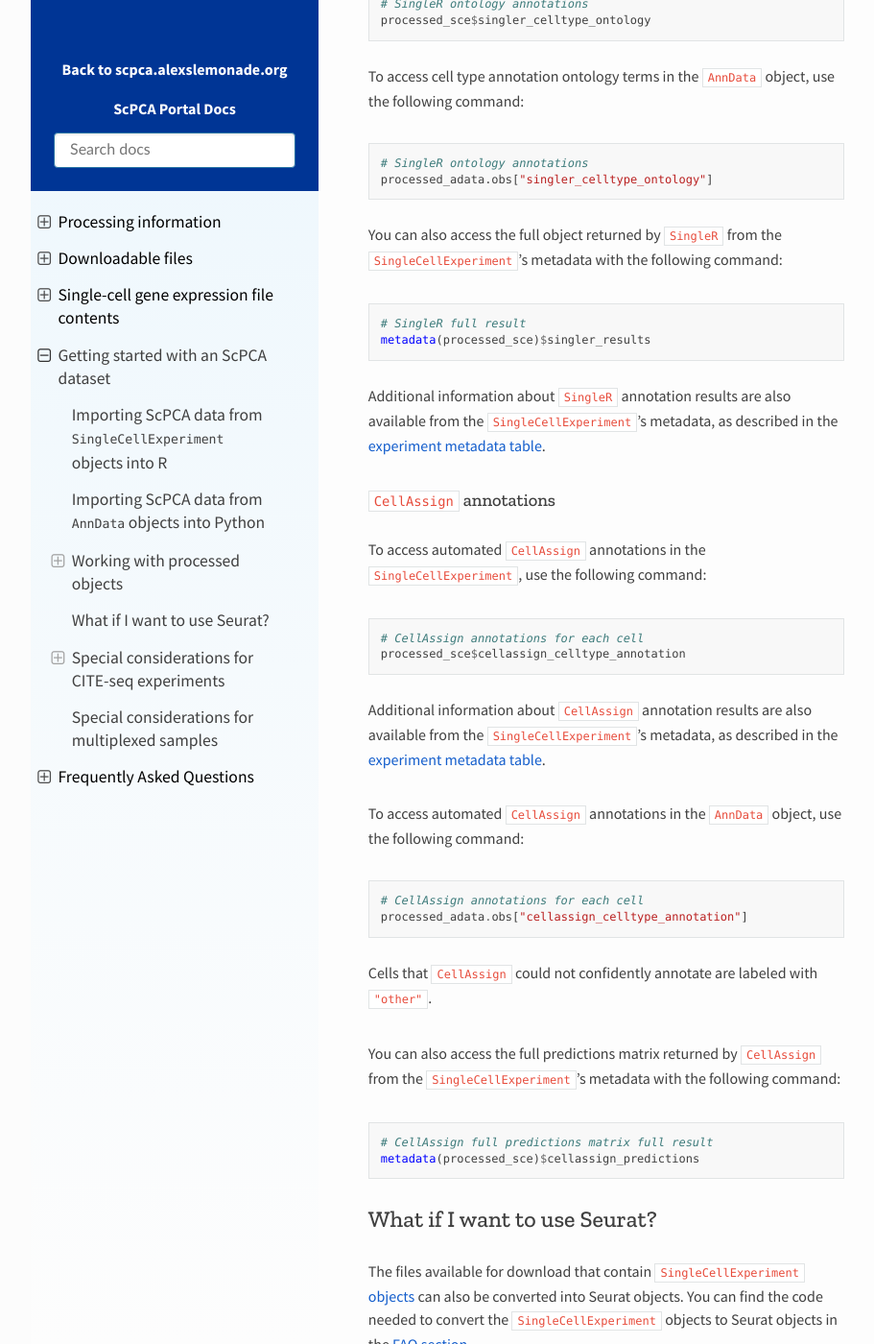
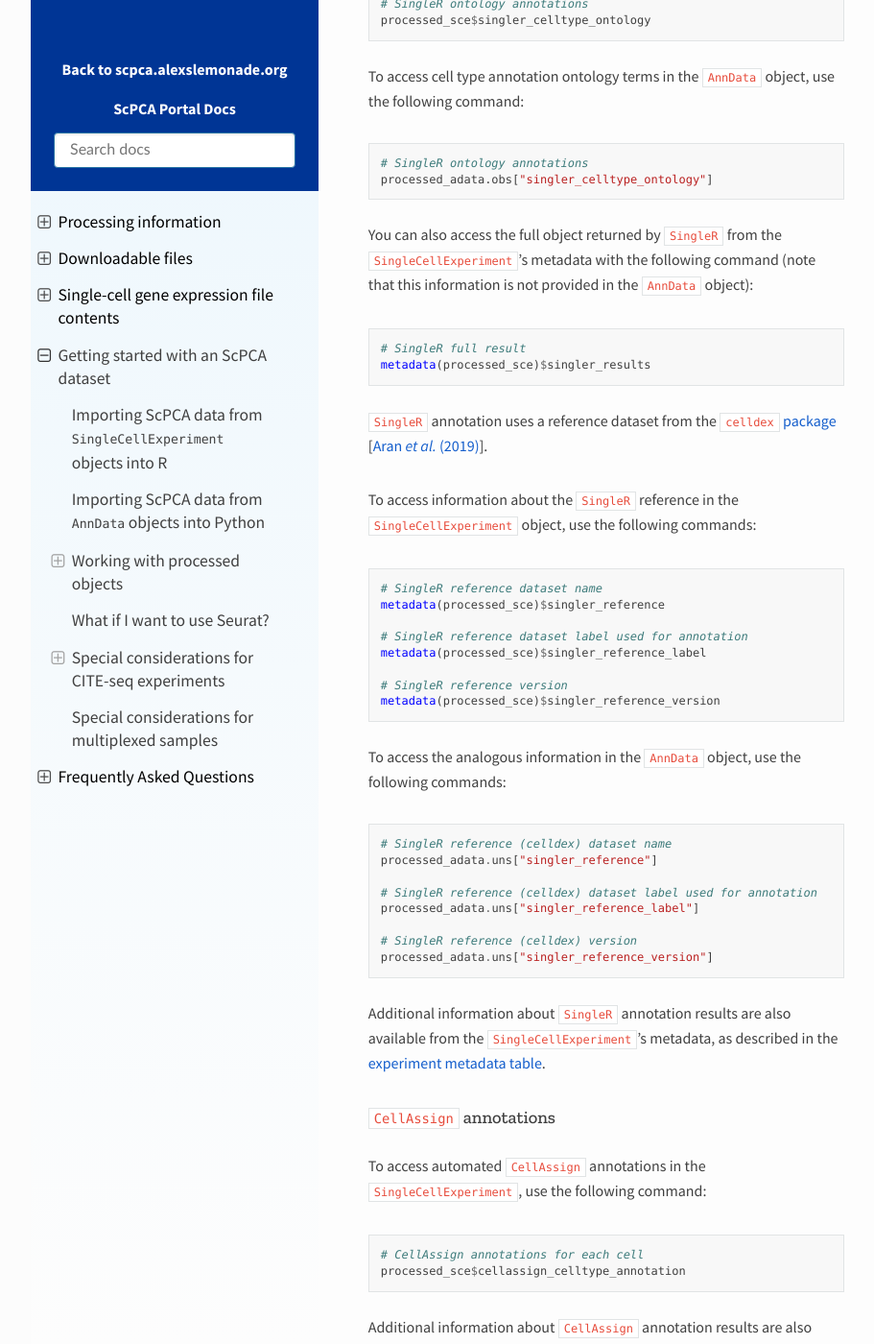
Before and after one commit to DongzeHE/scpca-docs, a Sphinx documentation site: the page built from docs/getting_started.md, in a window 1280 px wide and 1400 px high, scrolled down 8161 px. Shown: the whole window at 96% size, without its empty margins (158-1069 px from the left). Built offline with Sphinx 7.4.7 and the Read the Docs theme 2.0.0, drawn with Linux system fonts in a browser that asks for light colours; some of the changed text lies outside the part shown.

Commit message:
Add more about reference information, but left previous sentence to decide later which to use

````diff
--- a/docs/getting_started.md
+++ b/docs/getting_started.md
@@ -268,13 +268,44 @@
 ```
 
 
-You can also access the full object returned by `SingleR` from the `SingleCellExperiment`'s metadata with the following command:
+You can also access the full object returned by `SingleR` from the `SingleCellExperiment`'s metadata with the following command (note that this information is not provided in the `AnnData` object):
 
 ```r
 # SingleR full result
 metadata(processed_sce)$singler_results
 ```
 
+`SingleR` annotation uses a reference dataset from the [`celldex` package](https://bioconductor.org/packages/release/data/experiment/html/celldex.html) [[Aran _et al._ (2019)](https://doi.org/10.1038/s41590-018-0276-y)].
+
+To access information about the `SingleR` reference in the `SingleCellExperiment` object, use the following commands:
+
+
+```r
+# SingleR reference dataset name
+metadata(processed_sce)$singler_reference
+
+# SingleR reference dataset label used for annotation
+metadata(processed_sce)$singler_reference_label
+
+# SingleR reference version
+metadata(processed_sce)$singler_reference_version
+```
+
+To access the analogous information in the `AnnData` object, use the following commands:
+
+
+```python
+# SingleR reference (celldex) dataset name
+processed_adata.uns["singler_reference"]
+
+# SingleR reference (celldex) dataset label used for annotation
+processed_adata.uns["singler_reference_label"]
+
+# SingleR reference (celldex) version
+processed_adata.uns["singler_reference_version"]
+```
+
+<!-- TODO: this instead? -->
 Additional information about `SingleR` annotation results are also available from the `SingleCellExperiment`'s metadata, as described in the {ref}`experiment metadata table<sce_file_contents:SingleCellExperiment experiment metadata>`.
 
 
@@ -304,6 +335,34 @@
 # CellAssign full predictions matrix full result
 metadata(processed_sce)$cellassign_predictions
 ```
+
+
+`CellAssign` annotation uses a reference set of marker genes from the [PanglaoDB database](https://panglaodb.se/) [[Oscar Franzén _et al._ (2019)](https://doi.org/10.1093/database/baz046)], as compiled by the Data Lab for a given tissue group.
+
+To access information about the `CellAssign` reference in the `SingleCellExperiment` object, use the following commands:
+
+
+```r
+# CellAssign reference name as labeled by the Data Lab
+metadata(processed_sce)$cellassign_reference
+
+# CellAssign reference (PanglaoDB) version
+metadata(processed_sce)$cellassign_reference_version
+```
+
+To access the analogous information in the `AnnData` object, use the following commands:
+
+
+```python
+# CellAssign reference name as labeled by the Data Lab
+processed_adata.uns["cellassign_reference"]
+
+# CellAssign reference (PanglaoDB) version
+processed_adata.uns["cellassign_reference_version"]
+```
+
+<!-- TODO: this instead? -->
+Additional information about `CellAssign` annotation results are also available from the `SingleCellExperiment`'s metadata, as described in the {ref}`experiment metadata table<sce_file_contents:SingleCellExperiment experiment metadata>`.
 
 
 ## What if I want to use Seurat?
````
